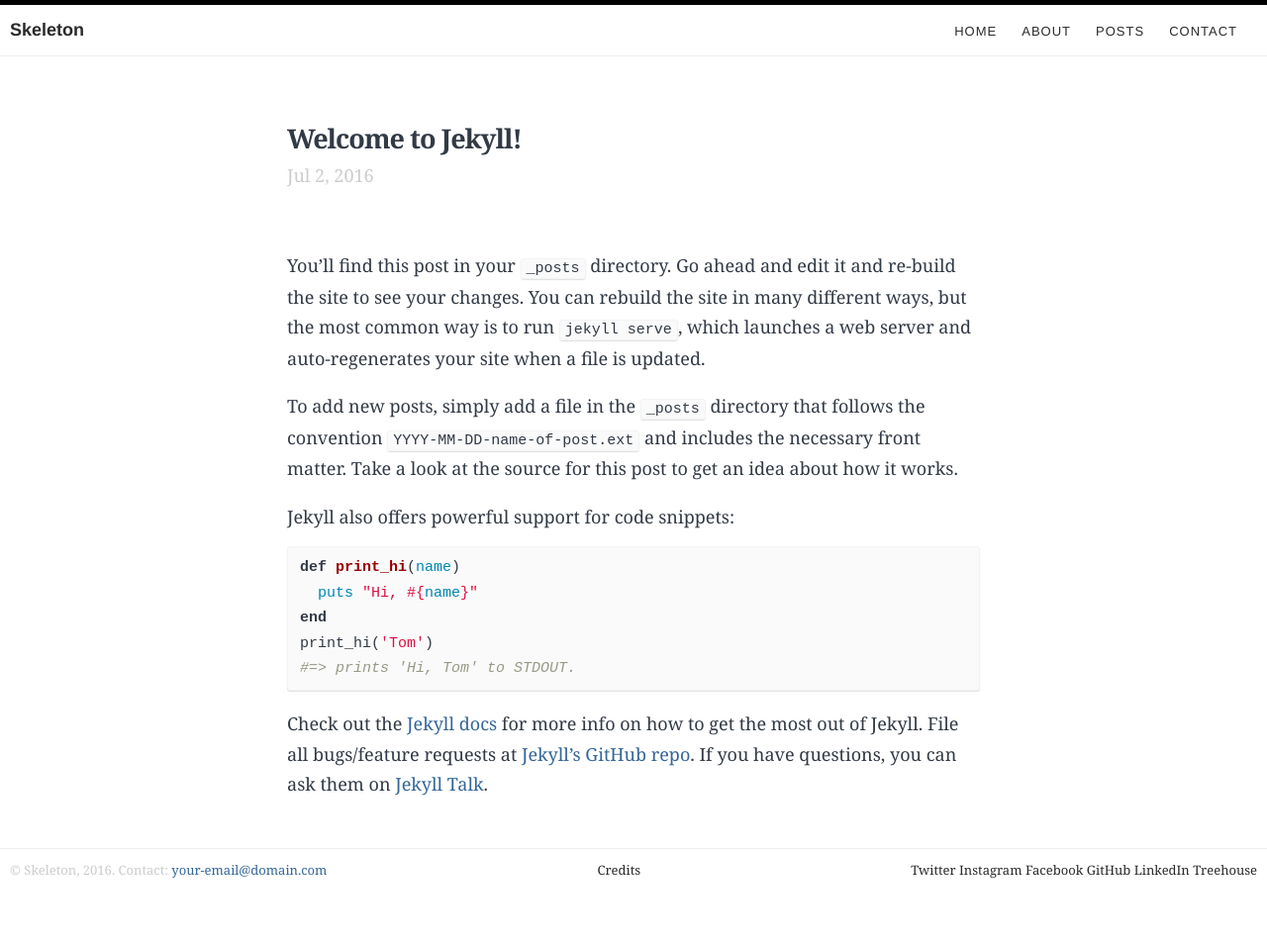
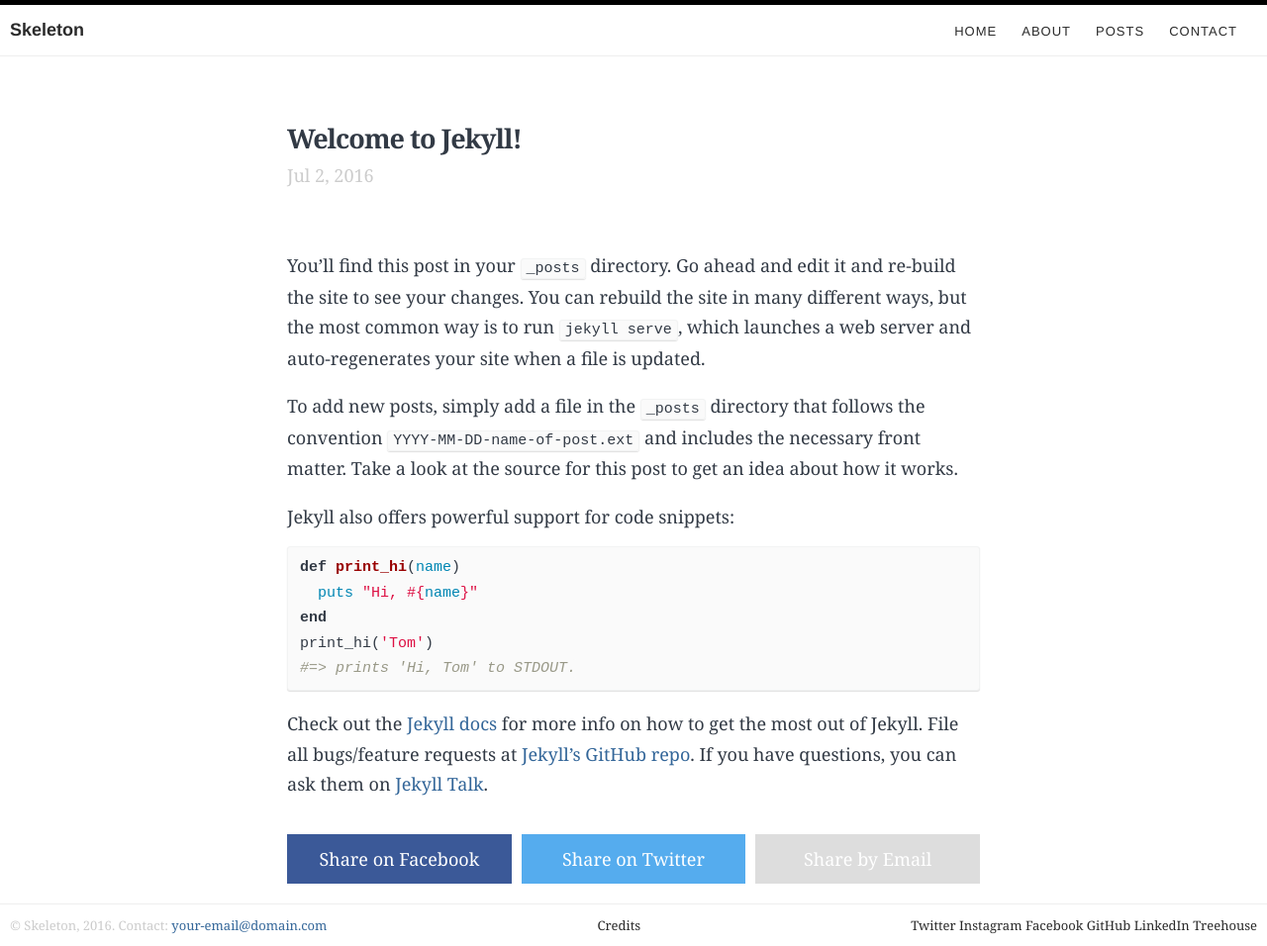
Before and after one commit to morgantracey/morgantracey.github.io, a Jekyll site: the page built from _posts/2016-07-01-welcome-to-jekyll.markdown, in a window 1280 px wide. Shown: the whole page at 99% size. Built offline with Jekyll 4.4.1, drawn with Linux system fonts in a browser that asks for light colours; before the commit the page ends 900 px from its top, so only the background shows below that.

Commit message:
Add social sharing buttons

```diff
--- a/_config.yml
+++ b/_config.yml
@@ -11,6 +11,7 @@
 
 # Sitewide customizations
 show-social-links-in-footer: true
+show-share-buttons: true
 
 # Files
 include:
--- /dev/null
+++ b/_includes/share-buttons.html
@@ -0,0 +1,5 @@
+<nav class="btn-group">
+  <a href="https://www.facebook.com/sharer/sharer.php?u={{site.url}}{{page.url}}" class="btn btn--facebook">Share on Facebook</a>
+  <a href="https://twitter.com/intent/tweet?text={{page.title}}&url={{ site.url }}{{ page.url }}&via={{site.data.social.twitter}}" class="btn btn--twitter">Share on Twitter</a>
+  <a href="mailto:?subject={{page.title | uri_escape }}%20by%20{{site.title | uri_escape}}&amp;body={{site.url}}{{page.url}}" target="_blank" class="btn btn--email">Share by Email</a>
+</nav>
--- a/_layouts/post.html
+++ b/_layouts/post.html
@@ -10,4 +10,9 @@
   <div class="post-content">
     {{ content }}
   </div>
+
+  {% if site.show-share-buttons %}
+    {% include share-buttons.html %}
+  {% endif %}
+
 </article>
--- a/_sass/abstracts/_mixins.scss
+++ b/_sass/abstracts/_mixins.scss
@@ -14,3 +14,14 @@
     }
   }
 }
+
+@mixin bg-colors($map) {
+  @each $theme, $color in $map {
+    &--#{$theme} {
+      background-color: $color;
+      &:hover {
+        background-color: darken($color, 10%);
+      }
+    }
+  }
+}
--- a/_sass/abstracts/_variables.scss
+++ b/_sass/abstracts/_variables.scss
@@ -58,6 +58,7 @@
 $nav-link-color: $header-link-color;
 $nav-link-color--hover: $header-link-color--hover;
 $nav-text-transform: uppercase;
+$nav-link-font-weight: $font-weight--medium;
 $nav-letter-spacing: 1px;
 $nav-font-size: 1.3rem;
 $nav-text-decoration: none;
@@ -76,6 +77,7 @@
 
 // Breakpoint
 $breakpoint: 769px;
+$small: 600px;
 
 // Social Colors
 $social-colors: (
@@ -86,5 +88,6 @@
   tumblr: #35465c,
   linkedin: #0077b5,
   treehouse: #6fbc6d,
-  github: #4183c4
+  github: #4183c4,
+  email: #ddd
 );
--- /dev/null
+++ b/_sass/components/_button.scss
@@ -0,0 +1,10 @@
+.btn {
+  @include bg-colors($social-colors);
+  text-align: center;
+  color: white;
+  padding: 1rem 3rem;
+  &:hover {
+    color: white;
+    text-decoration: none;
+  }
+}
--- /dev/null
+++ b/_sass/components/_button_group.scss
@@ -0,0 +1,20 @@
+.btn-group {
+  display:flex;
+  justify-content: space-between;
+  flex-direction: column;
+  padding: 2rem 0;
+  @media(min-width: $small) {
+    flex-direction: row;
+  }
+  .btn {
+    flex: 1;
+    margin-bottom: 1rem;
+    @media(min-width: $small) {
+      margin-bottom: 0;
+      margin-right: 1rem;
+      &:last-child {
+        margin-right: 0;
+      }
+    }
+  }
+}
--- a/_sass/layout/_navigation.scss
+++ b/_sass/layout/_navigation.scss
@@ -4,6 +4,7 @@
     text-transform: $nav-text-transform;
     letter-spacing: $nav-letter-spacing;
     font-size: $nav-font-size;
+    font-weight: $nav-link-font-weight;
     text-decoration: $nav-text-decoration;
     margin-right: 2rem;
     &:hover {
--- a/css/main.scss
+++ b/css/main.scss
@@ -12,6 +12,8 @@
 
 @import
   "components/image",
+  "components/button_group",
+  "components/button",
   "components/masthead",
   "components/hero",
   "components/media",
```
